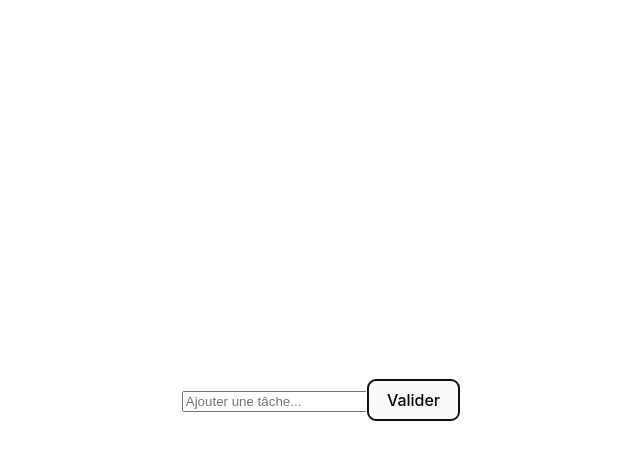
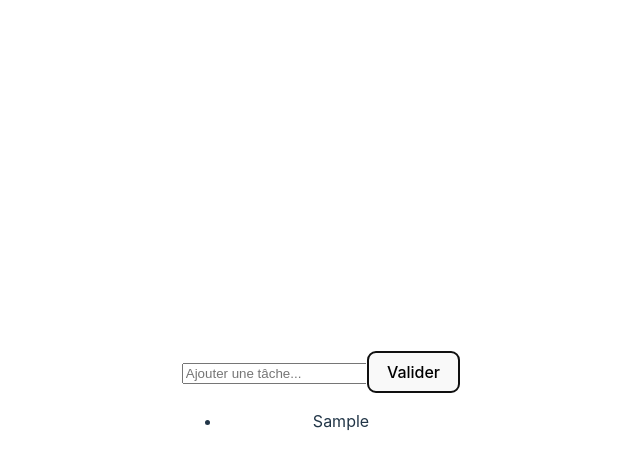
Before and after one commit to YounesBelarbi/todoList_react_typescript, a React (Vite) app: page / in a window 1280 px wide. Both pictures are taken after typing "Sample" into the empty fields and a click on the button "Valider". Shown: the top 468 px of the page, without its empty margins (319-959 px from the left). Built offline with nearby package versions, Linux system fonts and the light colour scheme.

Commit message:
feat: TodoList component

```diff
--- a/src/App.tsx
+++ b/src/App.tsx
@@ -1,6 +1,7 @@
 import { Toaster } from 'react-hot-toast'
 import './App.css'
 import { AddTodo } from './components/AddTodo'
+import { TodoList } from './components/TodoList'
 
 function App() {
 
@@ -8,6 +9,7 @@ function App() {
     <>
       <Toaster position='top-right' />
       <AddTodo />
+      <TodoList />
     </>
   )
 }
--- /dev/null
+++ b/src/components/TodoList.tsx
@@ -0,0 +1,22 @@
+import { useTodo } from "../hooks/useTodo"
+
+export const TodoList = () => {
+    const { todos } = useTodo()
+
+    return (
+        !todos.length ?
+            (
+                <div>
+                    <h2>Aucune tâche</h2>
+                </div>
+            )
+            :
+            (
+                <ul>
+                    {todos.map((todo, index) => (
+                        <li key={index}>{todo}</li>
+                    ))}
+                </ul>
+            )
+    )
+}
```
